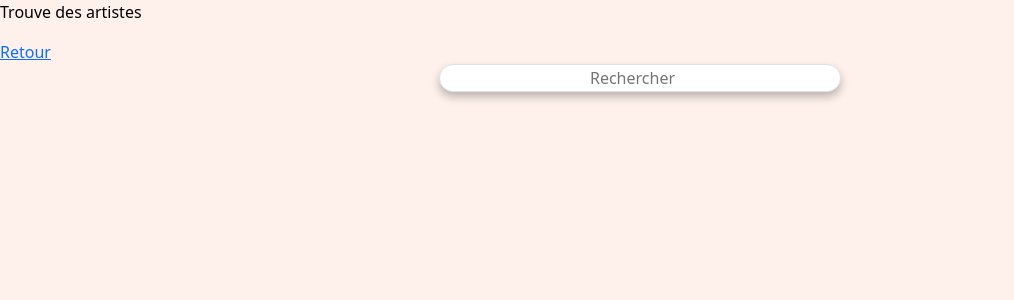
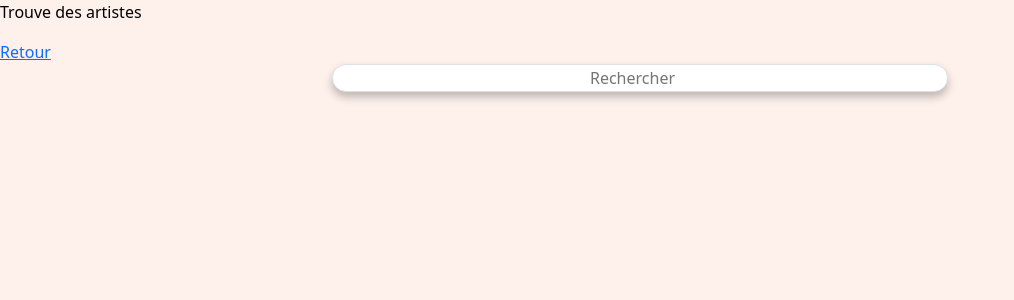
Before and after one commit to WildCodeSchool/2022_09_PHP_Lyon_Goldfish, a PHP site: template src/View/Artist/search.html.twig in a window 1280 px wide. Shown: the top 300 px of the page, without its empty margins (0-1014 px from the left). Run offline with PHP 8.4, Linux system fonts and the light colour scheme; the template is opened without the code that fills it, so the values that code supplies are empty; some libraries are stand-ins or nearby versions.

Commit message:
save before pull dev

```diff
--- a/src/View/Artist/_searchArtiste.html.twig
+++ b/src/View/Artist/_searchArtiste.html.twig
@@ -1,3 +1,3 @@
-<div class="container search-bar-container col-sm-4 sticky-top mb-5">
+<div class="container search-bar-container col-sm-6 sticky-top mb-5">
 	<input class="search-bar rounded-pill text-center container border" type="search" placeholder="Rechercher">
 </div>
```
